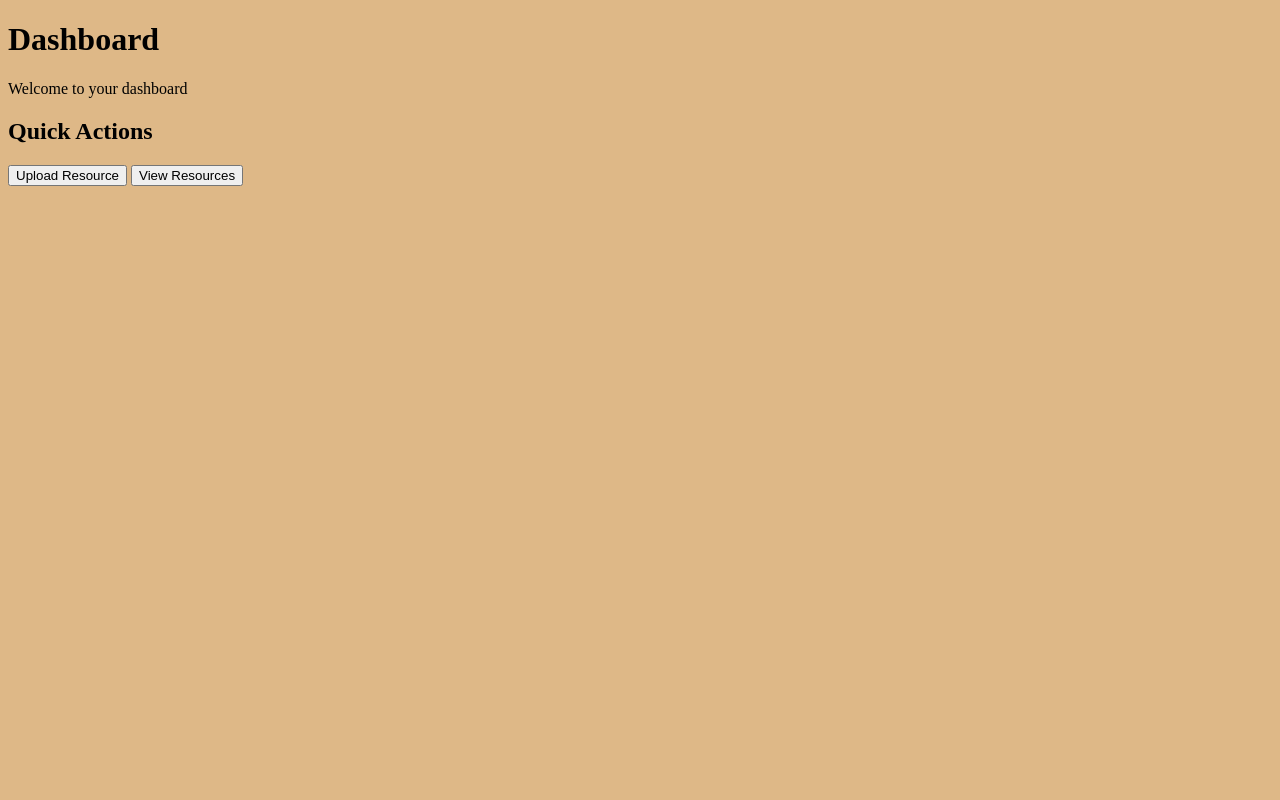
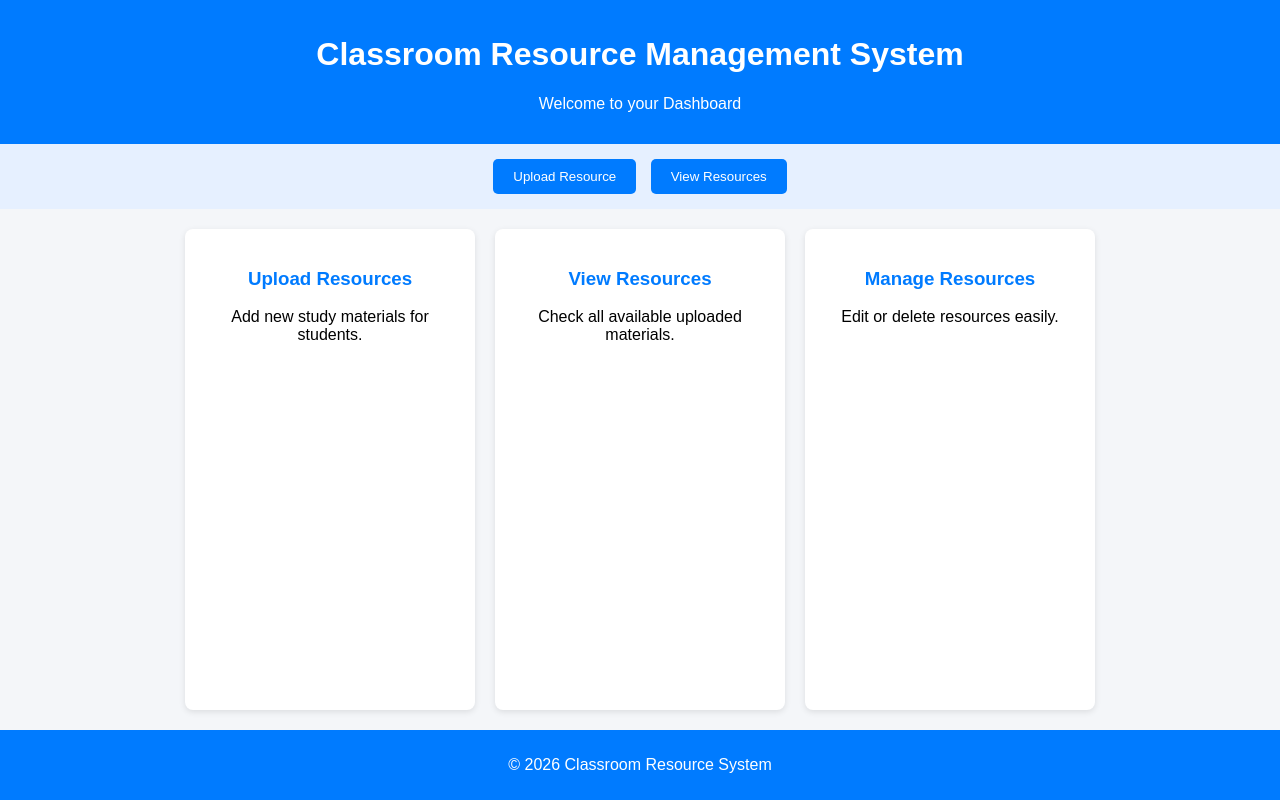
Before and after one commit to ochikamhi-collab/classroom-resource-system, a plain HTML site: page dashboard.html in a window 1280 px wide. Drawn offline with Linux system fonts and the light colour scheme.

Commit message:
updated index catalog dashboard and upload files

```diff
--- a/dashboard.html
+++ b/dashboard.html
@@ -1,34 +1,116 @@
 <!DOCTYPE html>
-<html>
+<html lang="en">
 <head>
-    <title>Dashboard</title>
+    <meta charset="UTF-8">
+    <meta name="viewport" content="width=device-width, initial-scale=1.0">
+    <title>Dashboard - Classroom Resource System</title>
+
     <style>
         body {
-            background-color:burlywood;
+            font-family: Arial, sans-serif;
+            margin: 0;
+            background-color: #f4f6f9;
         }
-        </style>
+
+        .container {
+            display: grid;
+            grid-template-rows: auto auto 1fr auto;
+            min-height: 100vh;
+        }
+
+        header {
+            background-color: #007BFF;
+            color: white;
+            padding: 15px;
+            text-align: center;
+        }
+
+        nav {
+            background-color: #e6f0ff;
+            padding: 10px;
+            text-align: center;
+        }
+
+        nav button {
+            margin: 5px;
+            padding: 10px 20px;
+            border: none;
+            background-color: #007BFF;
+            color: white;
+            cursor: pointer;
+            border-radius: 5px;
+        }
+
+        nav button:hover {
+            background-color: #0056b3;
+        }
+
+        main {
+            padding: 20px;
+            display: flex;
+            justify-content: center;
+            gap: 20px;
+            flex-wrap: wrap;
+        }
+
+        .card {
+            background-color: white;
+            width: 250px;
+            padding: 20px;
+            border-radius: 8px;
+            box-shadow: 0 2px 6px rgba(0,0,0,0.1);
+            text-align: center;
+        }
+
+        .card h3 {
+            color: #007BFF;
+        }
+
+        footer {
+            background-color: #007BFF;
+            color: white;
+            text-align: center;
+            padding: 10px;
+        }
+    </style>
 </head>
+
 <body>
 
+<div class="container">
 
-<h1>Dashboard</h1>
+    <header>
+        <h1>Classroom Resource Management System</h1>
+        <p>Welcome to your Dashboard</p>
+    </header>
 
-<p>Welcome to your dashboard</p>
+    <nav>
+        <button onclick="window.location.href='upload.html'">Upload Resource</button>
+        <button onclick="window.location.href='catalog.html'">View Resources</button>
+    </nav>
 
-<h2>Quick Actions</h2>
+    <main>
+        <div class="card">
+            <h3>Upload Resources</h3>
+            <p>Add new study materials for students.</p>
+        </div>
 
-<button onclick="goUpload()">Upload Resource</button>
-<button onclick="goCatalog()">View Resources</button>
+        <div class="card">
+            <h3>View Resources</h3>
+            <p>Check all available uploaded materials.</p>
+        </div>
 
-<script>
-function goUpload() {
-    window.location.href = "upload.html";
-}
+        <div class="card">
+            <h3>Manage Resources</h3>
+            <p>Edit or delete resources easily.</p>
+        </div>
+    </main>
 
-function goCatalog() {
-    window.location.href = "catalog.html";
-}
-</script>
+    <footer>
+        <p>© 2026 Classroom Resource System</p>
+    </footer>
+
+</div>
 
 </body>
 </html>
```
Also changed, not shown: Catalog.html (+67 -18 lines), Upload.html (+67 -18 lines).
